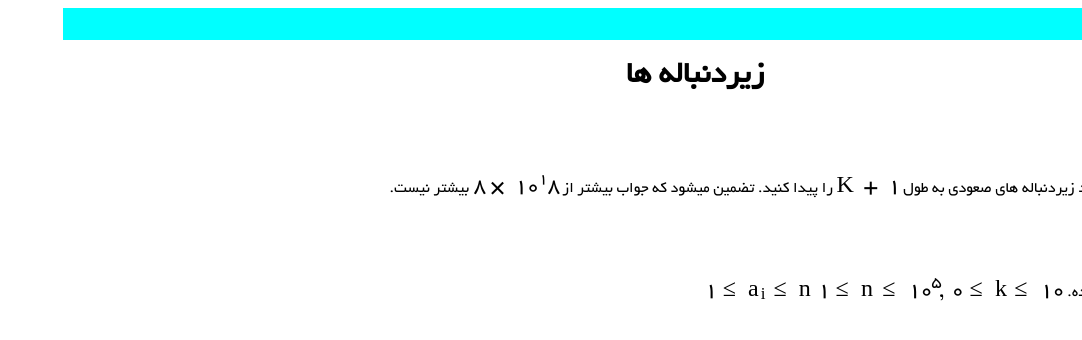
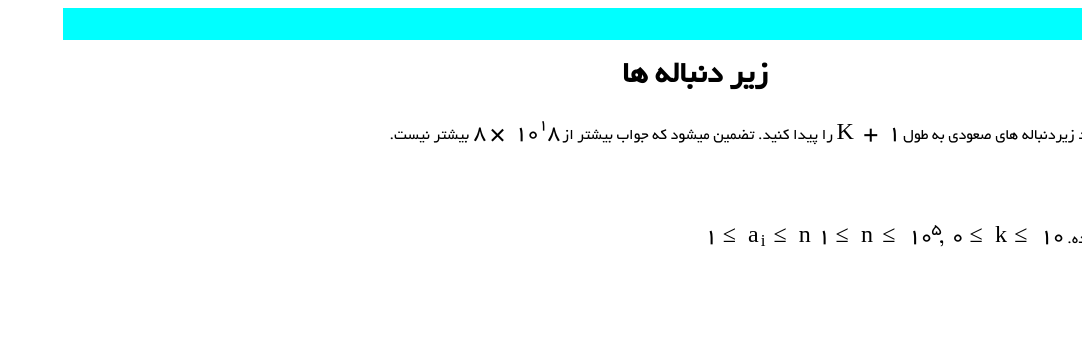
Before and after one commit to shaazzz/FarsiCP, a Jekyll site: the page built from CF/597C/statement.md, in a window 1280 px wide. Shown: the top 340 px of the page, without its empty margins (198-1280 px from the left). Built offline with Jekyll 4.4.1, drawn with Linux system fonts in a browser that asks for light colours; formulas are drawn with MathJax 3; our own code applies the rules of GitHub Pages for plain Markdown files.

Commit message:
Update statement.md

```diff
--- a/CF/597C/statement.md
+++ b/CF/597C/statement.md
@@ -1,7 +1,8 @@
 ---
+title: زیر دنباله ها
 layout: CF
 ---
-# زیردنباله ها
+
 برای دنباله داده شد با اعضای متمایز ,تعداد زیردنباله های صعودی به طول
 $K + 1$
 را پیدا کنید.
```
